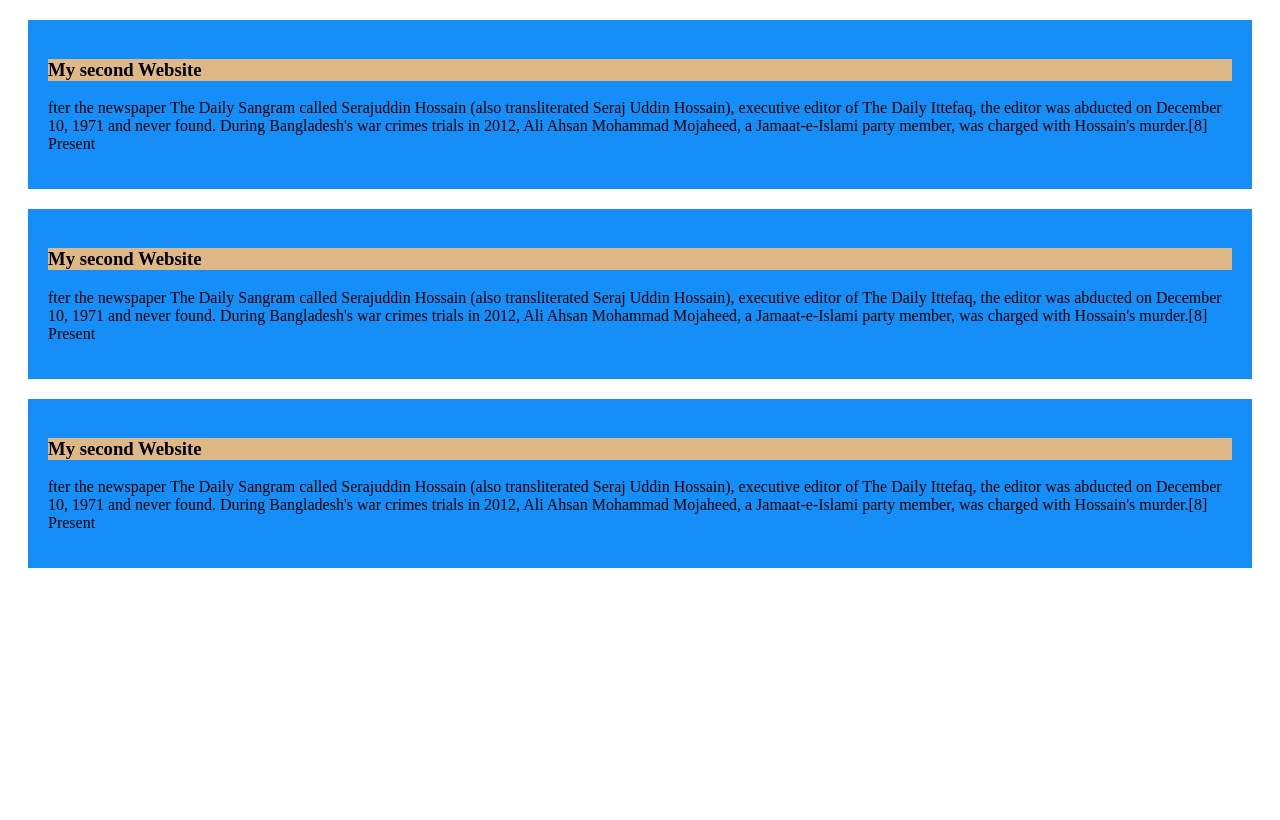
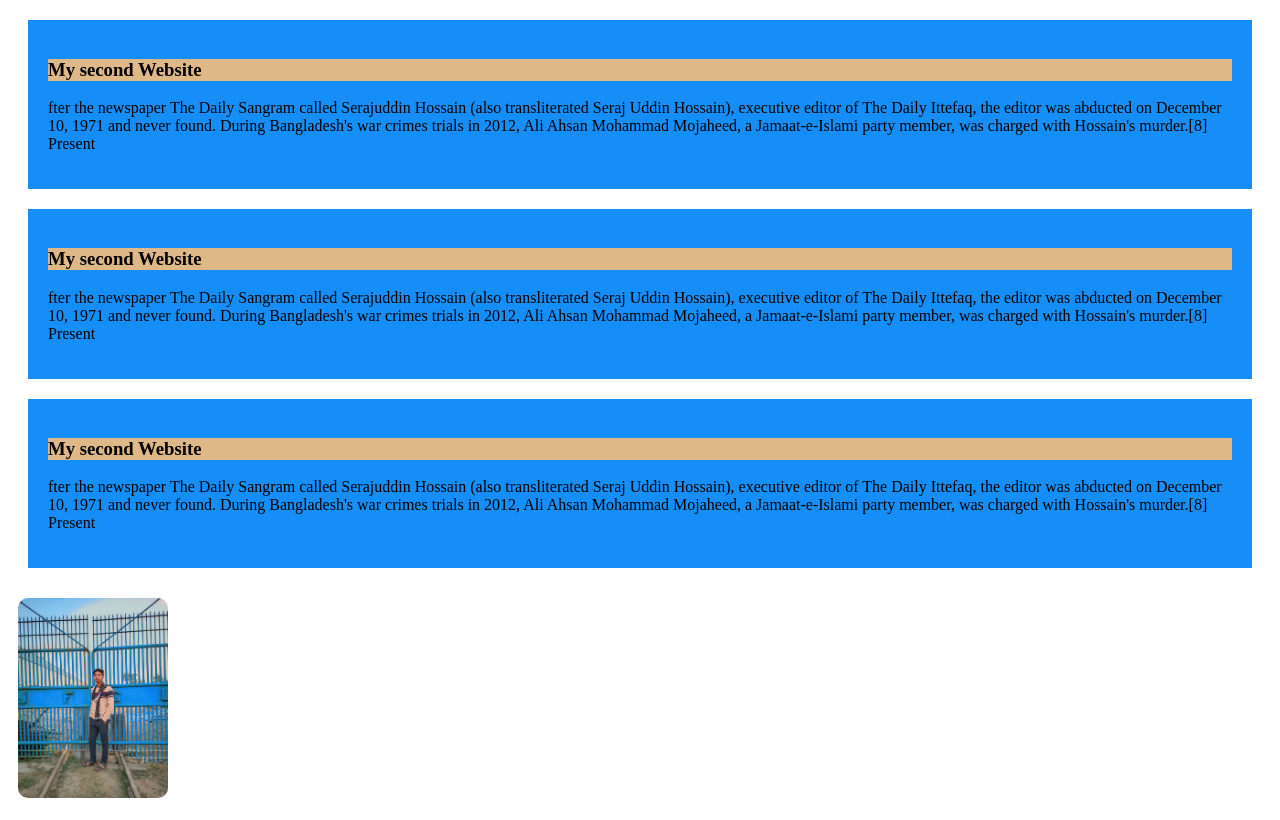
Before and after one commit to mehedim2050/My-second-website-css, a plain HTML site: page index.html in a window 1280 px wide. Drawn offline with Linux system fonts and the light colour scheme.

Commit message:
added the mhm.css

```diff
--- a/index.html
+++ b/index.html
@@ -25,5 +25,6 @@
 
             Present</p>
     </div>
+    <img src="1734873947775.jpg" alt="">
 </body>
 </html>
--- a/styles/mhm.css
+++ b/styles/mhm.css
@@ -6,3 +6,9 @@ div{
 #boy{
     background-color: burlywood;
 }
+
+img{
+    width: 150px ;
+   border-radius: 20px;
+   padding: 10px;
+   border: 20px;
```
Also changed, not shown: 1734873947775.jpg (added).
